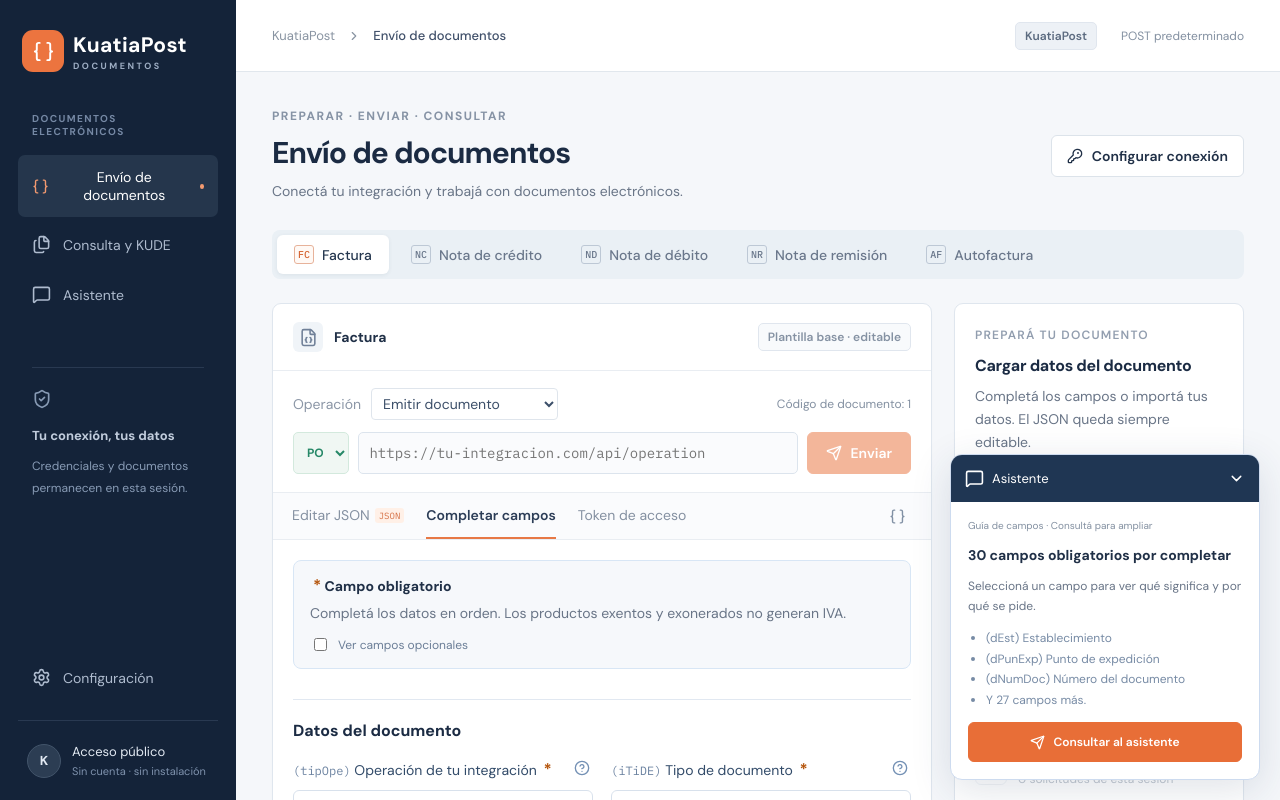
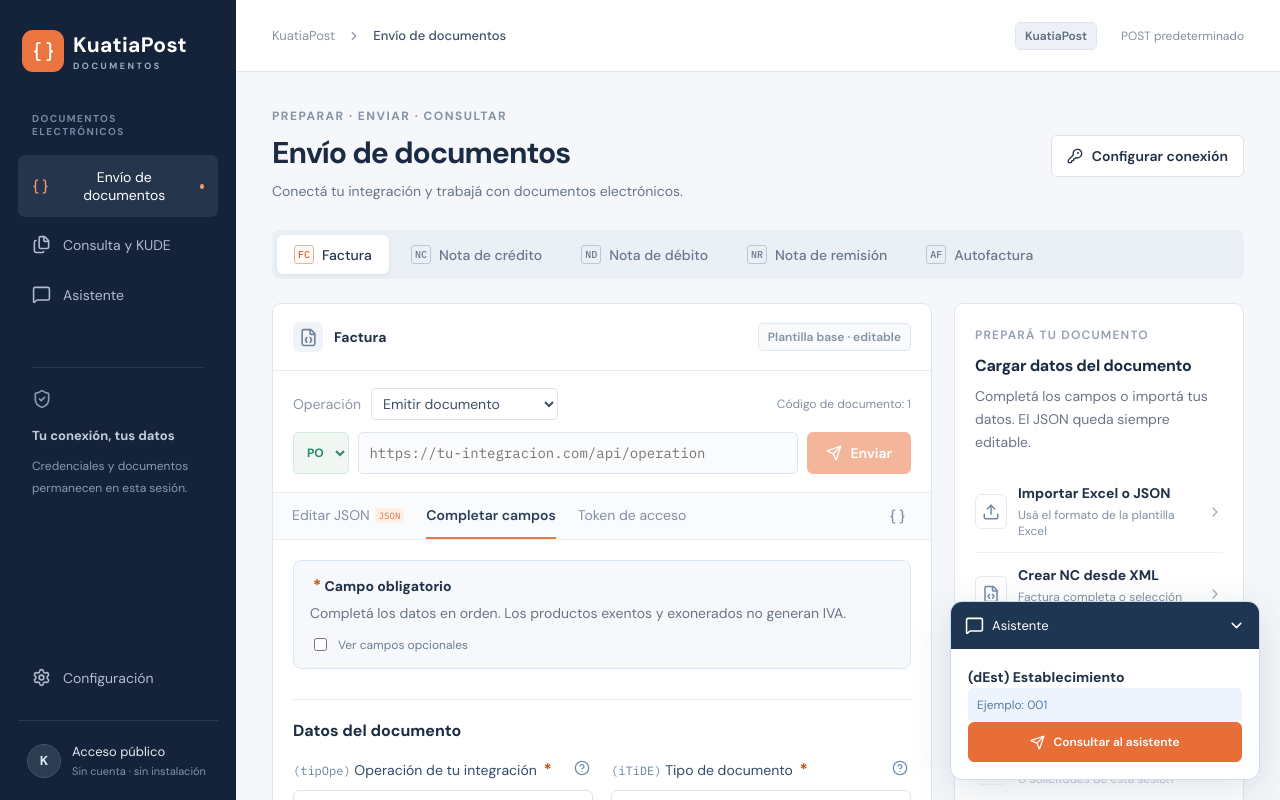
Before and after one commit to JMontiel016/kuatiapost, a Next.js app: page / in a window 1280 px wide. Shown: the top 800 px of the page. Built offline with nearby package versions, Linux system fonts and the light colour scheme.

Commit message:
Actualizacion del ollama

```diff
--- a/components/asistente/BurbujaAyuda.tsx
+++ b/components/asistente/BurbujaAyuda.tsx
@@ -5,7 +5,7 @@
 import type { CampoEnfocado } from "../documentos/CamposDocumento";
 
 type Propiedades = {
-  faltantes: { codigo: string; nombre: string; motivo: string }[];
+  faltantes: { codigo: string; nombre: string; motivo: string; ejemplo: string }[];
   campo: CampoEnfocado | null;
   alPreguntar: (pregunta: string) => void;
 };
@@ -14,7 +14,7 @@
  * Ayuda visible durante la edición, sin enviar datos a una IA automáticamente.
  *
  * La guía inmediata procede de reglas locales comprobables.
- * El botón Llama envía una consulta real al asistente del servidor.
+ * El botón del asistente envía una consulta real al asistente del servidor.
  * Esta distinción evita presentar mensajes fijos como respuestas generadas.
  */
 export default function BurbujaAyuda({
@@ -23,12 +23,13 @@
   alPreguntar,
 }: Propiedades) {
   const [abierta, cambiarAbierta] = useState(true);
-  const pregunta = campo
-    ? `Explicá (${campo.codigo}) ${campo.nombre}: cuándo es obligatorio y cómo completarlo. ${campo.motivo}`
-    : `Explicá cómo completar estos campos obligatorios de la plantilla: ${faltantes
-        .slice(0, 8)
-        .map((f) => `(${f.codigo}) ${f.nombre}`)
-        .join("; ")}.`;
+  // Se muestra un solo pendiente. Al completarlo, las reglas del formulario
+  // lo retiran de faltantes y el siguiente aparece sin consultar al servidor.
+  const pendiente = faltantes[0];
+  const actual = campo || pendiente;
+  const pregunta = actual
+    ? `Explicá (${actual.codigo}) ${actual.nombre}: cuándo es obligatorio y cómo completarlo. ${actual.motivo}`
+    : "Explicá cómo revisar el documento antes de enviarlo.";
 
   return (
     <aside
@@ -45,45 +46,19 @@
         {abierta ? (
           <ChevronDown size={17} />
         ) : (
-          <span className="cantidad-faltantes" aria-label="Abrir ayuda">Abrir · {faltantes.length}</span>
+          <span className="cantidad-faltantes" aria-label="Abrir ayuda">Abrir ayuda</span>
         )}
       </button>
       {abierta && (
         <div className="burbuja-contenido">
-          <span className="tiny">Guía de campos · Consultá para ampliar</span>
-          {campo ? (
+          {/* La ayuda inmediata muestra solo un campo y su ejemplo de formato.
+              Las referencias quedan en los datos internos del asistente. */}
+          {actual ? (
             <>
-              <strong>
-                ({campo.codigo}) {campo.nombre}
-              </strong>
-              <p>{campo.motivo}</p>
-              <div className="ejemplo-burbuja">Ejemplo: {campo.ejemplo}</div>
-              <small>{campo.referencia}</small>
+              <strong>({actual.codigo}) {actual.nombre}</strong>
+              <div className="ejemplo-burbuja">Ejemplo: {actual.ejemplo}</div>
             </>
-          ) : (
-            <>
-              <strong>
-                {faltantes.length
-                  ? `${faltantes.length} campos obligatorios por completar`
-                  : "Sin campos faltantes detectados en la plantilla"}
-              </strong>
-              <p>
-                Seleccioná un campo para ver qué significa y por qué se pide.
-              </p>
-            </>
-          )}
-          {faltantes.length > 0 && (
-            <ul>
-              {faltantes.slice(0, 3).map((f, i) => (
-                <li key={`${f.codigo}-${i}`}>
-                  ({f.codigo}) {f.nombre}
-                </li>
-              ))}
-              {faltantes.length > 3 && (
-                <li>Y {faltantes.length - 3} campos más.</li>
-              )}
-            </ul>
-          )}
+          ) : <p>Sin campos pendientes detectados.</p>}
           <button className="primary" onClick={() => alPreguntar(pregunta)}>
             <Send size={15} />
             Consultar al asistente
--- a/components/asistente/ConsultaLlama.tsx
+++ b/components/asistente/ConsultaLlama.tsx
@@ -55,13 +55,7 @@
               Incluí el código de error o el nombre del campo para encontrar
               referencias precisas.
             </p>
-            <div className="suggestions">
-              {["¿Cómo completo el punto de expedición (dPunExp)?"].map((s) => (
-                <button key={s} onClick={() => setQuestion(s)}>
-                  {s}
-                </button>
-              ))}
-            </div>
+
           </div>
           {error && <div className="aviso-asistente" role="alert"><strong>No se pudo completar la consulta</strong><p>{error}</p></div>}
           {aiBusy && <p role="status">El asistente está preparando la explicación. En equipos sin GPU puede tardar unos minutos.</p>}
@@ -107,7 +101,7 @@
             sources.map((s: any, i: number) => (
               <div className="source-row" key={i}>
                 <span>[{s.id}]</span>
-                <strong>{String(s.name).replace(/SIFEN/gi, "").trim()}</strong>
+                <strong>Referencia interna</strong>
                 <small>Página {s.page}</small>
               </div>
             ))
@@ -120,7 +114,7 @@
           <div className="source-count">
             Referencias internas disponibles
             <br />
-            El asistente explica sin copiar el manual
+            El asistente explica la información consultada
           </div>
         </section>
       </div>
--- a/components/envio-documentos/EnvioDocumentos.tsx
+++ b/components/envio-documentos/EnvioDocumentos.tsx
@@ -453,6 +453,8 @@
       if (aiBusy) return;
       setAiError("");
       setAiBusy(true);
+      // Cada consulta sustituye la explicación anterior, sin acumular historial.
+      setAnswer("");
       setSources([]);
       try {
         const r = await fetch("/api/asistente", {
--- a/lib/documentos/campos-documentos.ts
+++ b/lib/documentos/campos-documentos.ts
@@ -838,6 +838,7 @@
 /** Lista únicamente campos existentes cuya regla está confirmada y activa. */
 export function camposFaltantes(documento: any, tipo: string) {
   const faltantes: {
+    ejemplo: string;
     ruta: string;
     codigo: string;
     nombre: string;
@@ -860,6 +861,7 @@
         codigo,
         nombre: info.nombre,
         motivo: info.motivo,
+        ejemplo: info.ejemplo,
       });
   });
   return faltantes;
```
Also changed, not shown: REEMPLAZAR.txt (added).
